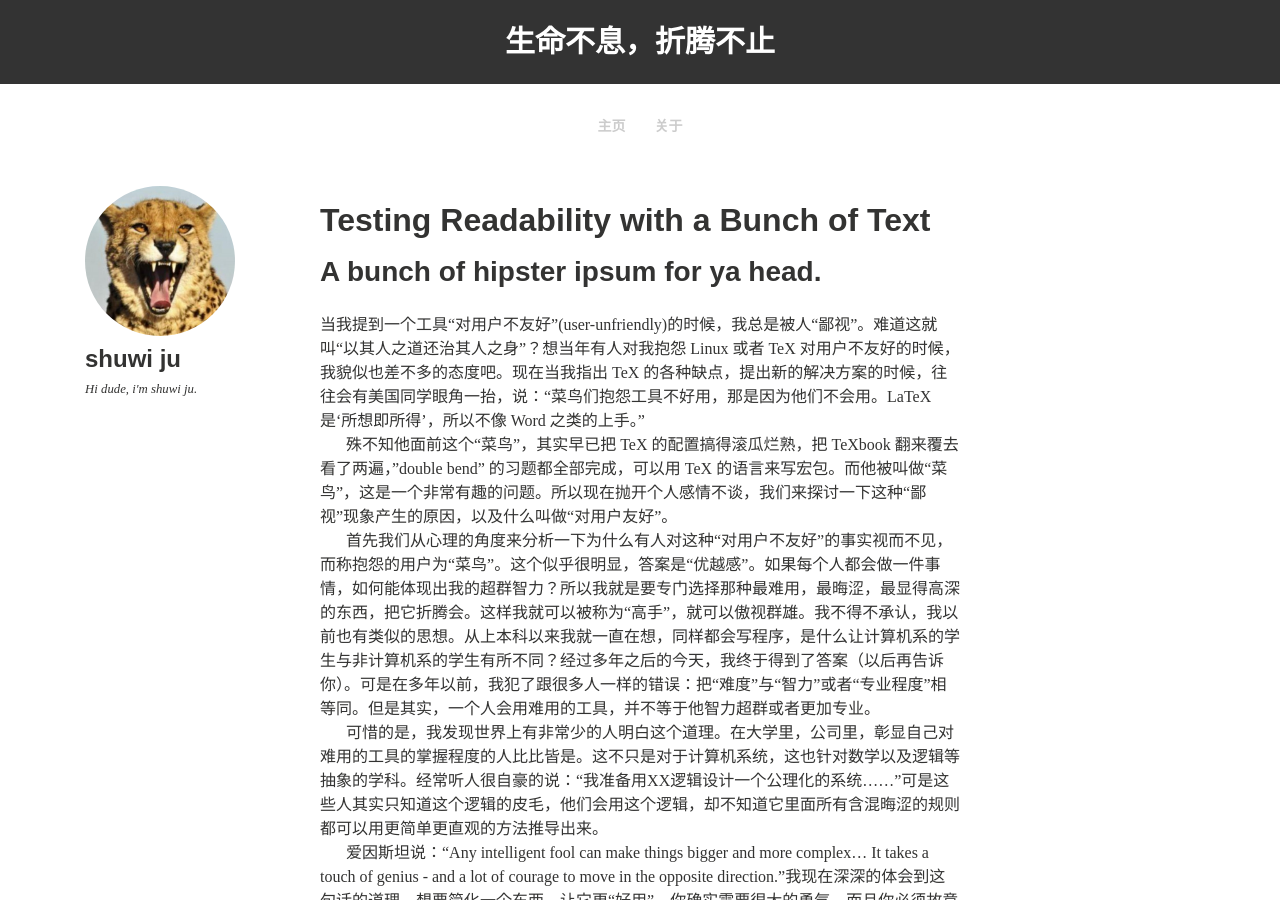
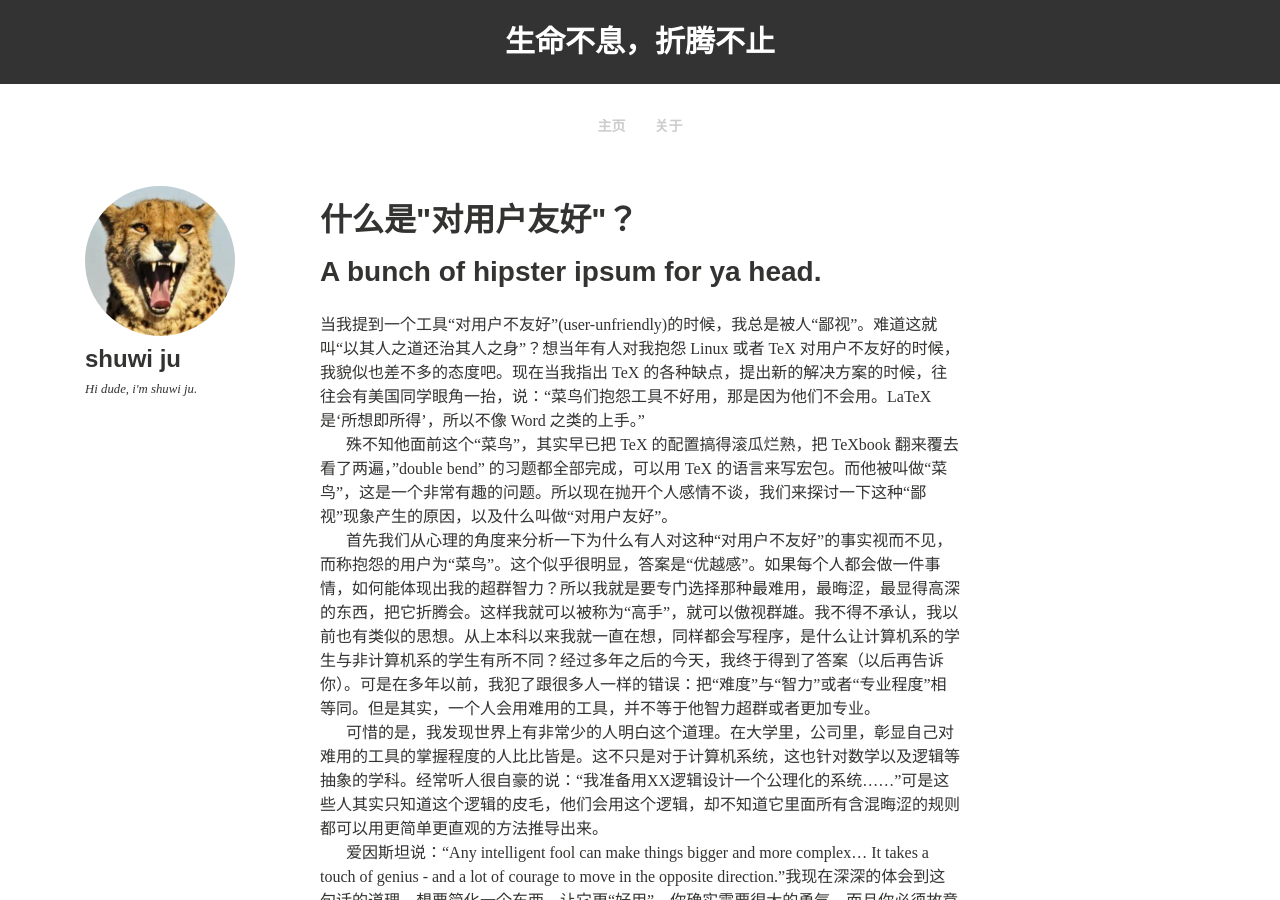
Before and after one commit to shuwi/shuwi.github.io, a Jekyll site: the page built from _posts/2014-06-22-readability-post.md, in a window 1280 px wide and 900 px high. Built offline with Jekyll 4.4.1, drawn with Linux system fonts in a browser that asks for light colours; some of the changed text lies outside the part shown.

Commit message:
Update 2014-06-22-readability-post.md

```diff
--- a/_posts/2014-06-22-readability-post.md
+++ b/_posts/2014-06-22-readability-post.md
@@ -1,6 +1,6 @@
 ---
 layout: post
-title: "Testing Readability with a Bunch of Text"
+title: "什么是\"对用户友好\"？"
 tagline: "A bunch of hipster ipsum for ya head."
 description: "A ton of text to test readability."
 category: articles
```
